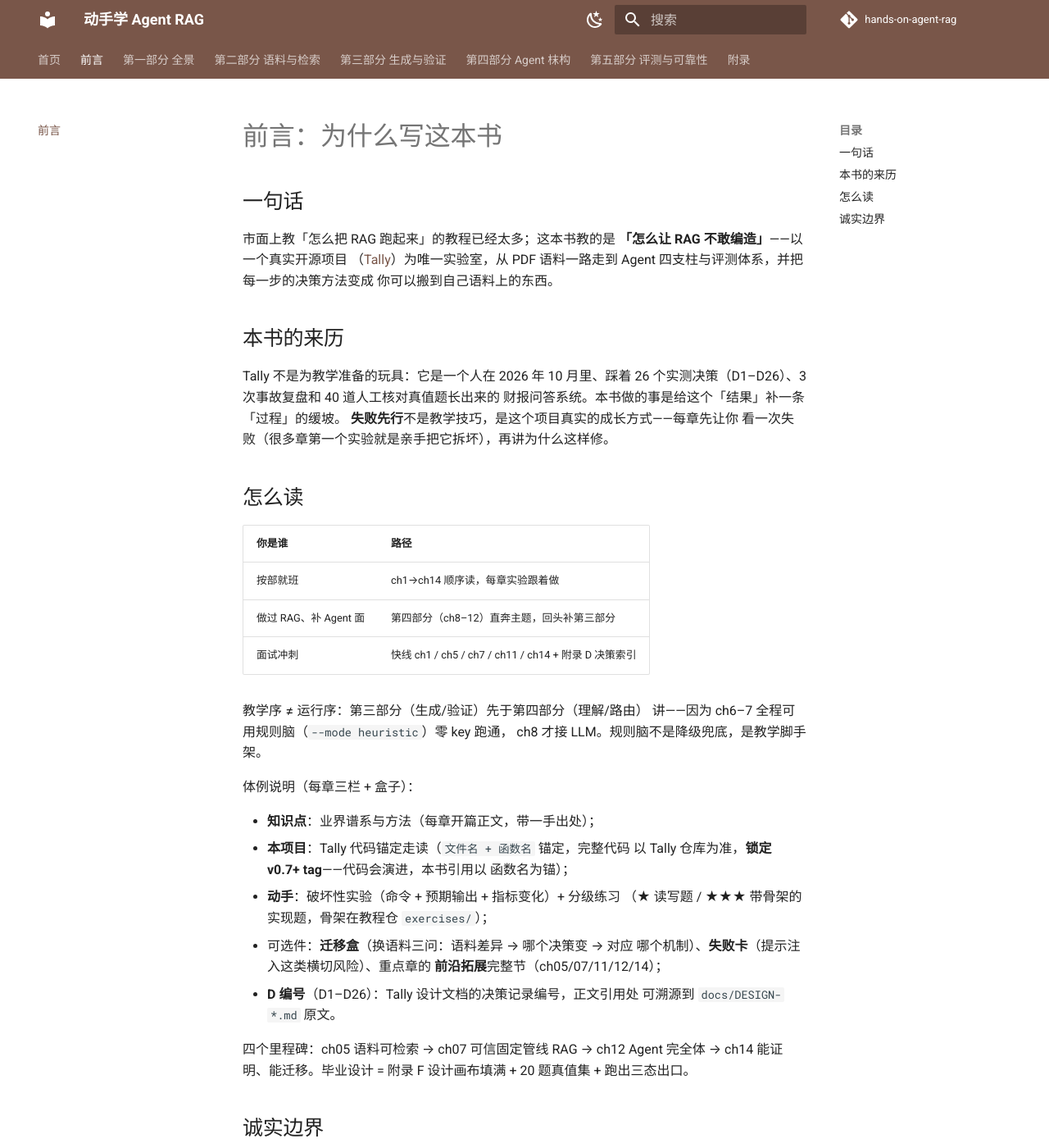
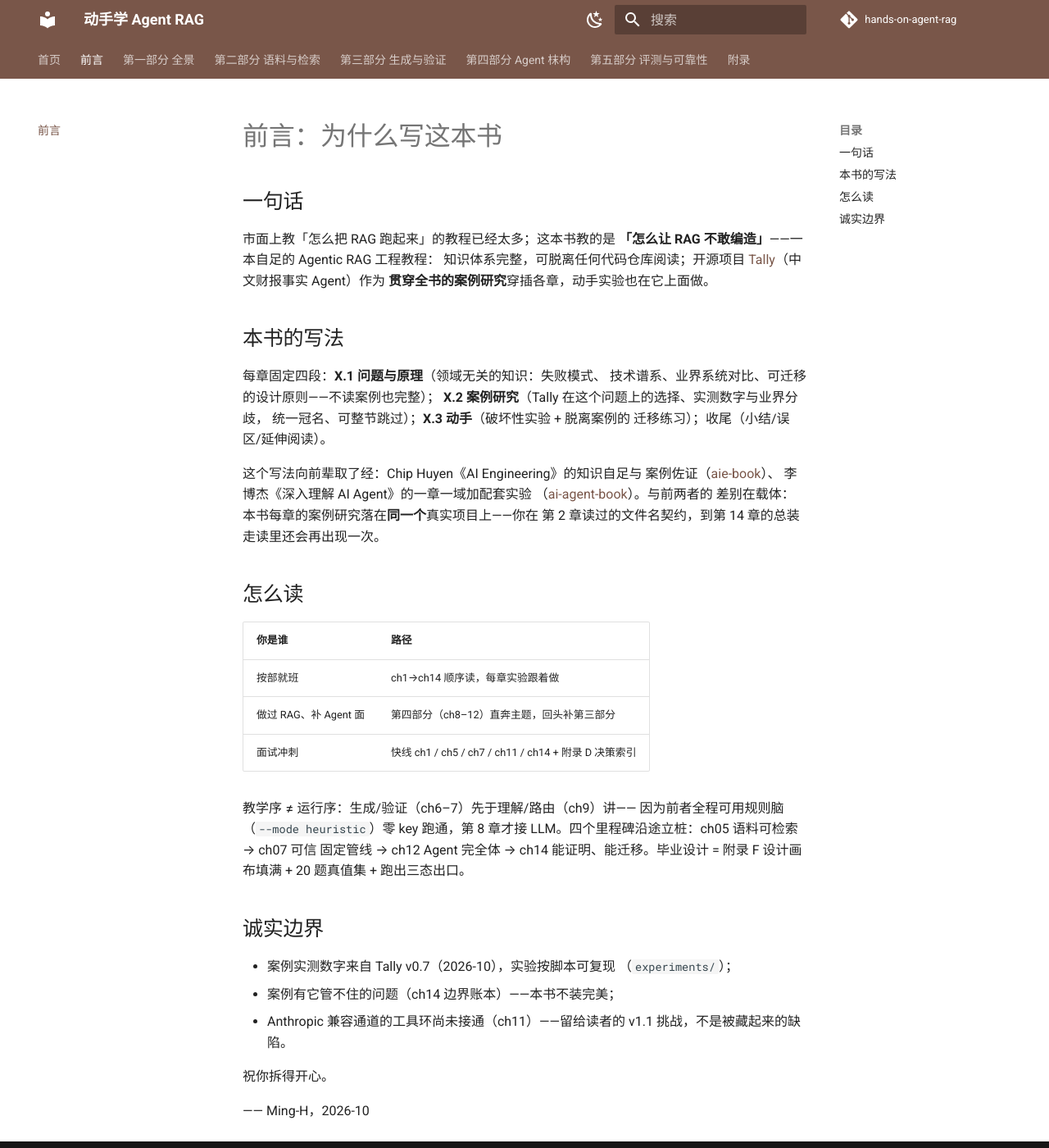
Before and after one commit to Ming-H/hands-on-agent-rag, an MkDocs documentation site: the page built from docs/preface.md, in a window 1280 px wide and 1400 px high. Shown: the whole window at 82% size. Built offline with MkDocs 1.6.1 and Material for MkDocs 9.7.7, drawn with Linux system fonts in a browser that asks for light colours; comment, search, counter and statistics services are not loaded; some of the changed text lies outside the part shown.

Commit message:
feat(appendix-d,index,preface,readme): 案例全量档案收纳 + 自足教程定位
- 附录 D 扩容：八守卫全表/UNDERSTAND_PROMPT 全文/五层口径全表+六对
  降权注释/抽取式打分四权重/P1–P3 事故档案——正文只留决策与数字
- preface：写法说明（四段模板+可跳过案例研究+三参照取法）
- index/README：定位句改「自足教程 + Tally 贯穿案例」；动效图条目移除；
  进度补 v0.6

Co-Authored-By: Claude Opus 4.8 <noreply@anthropic.com>

````diff
--- a/docs/appendix-d-decisions.md
+++ b/docs/appendix-d-decisions.md
@@ -23,3 +23,98 @@ Tally 的每个设计决策都有编号与原文（`docs/DESIGN-*.md`），这
 
 另有三条事故复盘（P1 幽灵块 / P2 页眉空格漂移 / P3 测试清库）在
 `docs/EXPLAINER.md`——每条配一个永久回归测试名。
+
+## 案例研究全量档案（正文压缩后的完整版收录）
+
+> v0.6 起正文案例研究只留决策与数字，全量表与全文收纳于此。
+
+### D-1 八守卫全表（graph.py: understand，第 9 章）
+
+| # | 守卫 | 防的事故（实测）| 动作 |
+|---|---|---|---|
+| 1 | 趋势守卫 | 趋势问句判成 summary（单文档残渣）| summary→trend |
+| 2 | 公司漏检 | compare 漏抽一家（多跳退化单查）| 规则子串结果补全 |
+| 3 | 公司纠偏 | 抽出语料外幻觉公司 | 回退规则名单 |
+| 4 | 意图守卫 | 「哪家赚得多」判 metric | ≥2 公司+对比词→compare |
+| 5 | 期间覆盖 | 「半年度」抽成 FY（年报洪水）| 规则非空即覆盖 |
+| 6 | trend 必要条件 | 「预计…多少」幻觉成 trend | 无趋势词降级 |
+| 7 | 对称升级 | 单季差分题进 agent 环全灭（模型自己差不出 Q4=FY−Q3）| 规则判 trend 则升级 |
+| 8 | 股价/涨跌拒答 | 拿财报数字答行情 | 归 other 拒答 |
+
+### D-2 UNDERSTAND_PROMPT 全文（graph.py，模型实际收到）
+
+```text
+你是财报问答系统的查询理解器。从用户问题抽取 JSON：
+{"intent":"metric|summary|compare|other",
+ "companies":["公司名"],"period":"H1|Q1|Q3|FY|","reason":"一句话"}
+
+规则：
+companies 原样取自问题中的公司名（没有则空数组）；
+period 按财报日历（一季度/一季报/Q1→Q1，半年度/中报/二季度→H1，
+  三季→Q3，年度/年报/四季度→FY，仅提年份不提期间
+  （如「2025 年营收」）也算 FY，未提及则空串）；
+intent：
+  metric   = 问具体数字/指标/事实/原因/归因（需要检索证据句）
+  trend    = 跨期趋势/多期对比；问投资建议也归 trend
+  summary  = 要整体概览/总结全篇
+  compare  = 对比多家公司
+  other    = 闲聊或超纲
+
+注意「XX变动的原因」是 metric 不是 summary，
+「最近几个季度的趋势」是 trend 不是 summary。
+```
+
+四要点：枚举白名单写进 prompt；口语映射表明说；边界反例钉最易
+混处；失败抛 ValueError 退规则。
+
+### D-3 五层口径防线全表与六对降权注释（第 7 章）
+
+| 层 | 位置 | 防什么 | 代价 |
+|---|---|---|---|
+| ① stitch_adjacent 拼块 | 检索后 | 标签与数值分家 | 块变长 |
+| ② 行级抽取+标签上下文 | trend pick | 「指标词后第一个大数」+前邻 20 字口径检查 | —— |
+| ③ 配对口径降权 ×6 对 | answer.py | 问 X 时同胞指标 Y 的句子 ×0.3 | 规则维护 |
+| ④ caliber_mismatch 数值闸 | graph.py（D22）| 问具名口径→大数必须在该口径标签行 | 误杀风险 |
+| ⑤ forbid_keywords | evals/*.json | 评测层反向断言 | —— |
+
+六对降权注释节选（注释即实测档案）：
+
+```python
+# tally/answer.py（节选）
+# ① 问扣非：无「扣除/扣非」的净利润句是归母口径（茅台 2026H1 实测
+#    445.17 亿散文句顶掉 44,464,207,646.01）
+if (("扣非" in q_raw or "扣除非" in q_raw)
+        and "净利润" in s and "扣除" not in s and "扣非" not in s):
+    score *= 0.3
+# ③ 问总收入：营业收入句是子口径不是总口径（真值 92,278,072,083.21
+#    被营业收入行冒充，2026H1 p30）
+if "总收入" in q_raw and "营业收入" in s and "总收入" not in s:
+    score *= 0.3
+```
+
+设计取舍：降权不跳过（×0.3 而非 continue——双口径问句仍要看到
+对方）；注释带实测数字（删规则前先跑注释里的案例）。
+
+### D-4 抽取式打分四权重（answer.py，第 6 章）
+
+```python
+# extractive_answer（打分核心，节选）
+overlap = len(q & stoks)                    # ① 查询 token 重叠；零重叠句出局
+score = overlap * (1.4 if has_num else 1.0) + (0.2 if h.chunk.num_notes else 0.0)
+# ② 数字句优先 ×1.4：财报问答多在问数字（条目序号要求 ≥2 位或小数）
+if not has_num and any(w in state["query"] for w in ("多少", "几")):
+    score *= 0.3
+# ③ 数字问句下无数字句强降权：表头行词面完美却无值
+# ④ 配对口径降权（见 D-3）
+```
+
+四个权重每条都是一次实测翻车后加的；抽取式不是「抄 top1」，是
+带领域知识的打分器——「丑但真」却准的原因。
+
+### D-5 事故档案（P1–P3）
+
+| 事故 | 现象 | 根因 | 永久测试 |
+|---|---|---|---|
+| P1 幽灵块 | 重摄取后检索仍命中旧页眉块 | INSERT OR REPLACE 换 rowid，旧 fts 行没人清；首轮修复的两个事务间还有崩溃窗口 | test_readd_after_drop_no_ghost / test_add_doc_failure_is_atomic |
+| P2 页眉空格漂移 | 页眉剥离对部分页失效 | PDF 抽取空格逐页漂移，逐字比对失效 | 归一化剥空白+数字（EXPLAINER）|
+| P3 测试清库 | 测试跑完真实库被清 | 共享 DB 路径 | conftest 隔离 + TALLY_DB 纪律 |
--- a/docs/preface.md
+++ b/docs/preface.md
@@ -3,18 +3,25 @@
 ## 一句话
 
 市面上教「怎么把 RAG 跑起来」的教程已经太多；这本书教的是
-**「怎么让 RAG 不敢编造」**——以一个真实开源项目
-（[Tally](https://github.com/Ming-H/tally)）为唯一实验室，从 PDF
-语料一路走到 Agent 四支柱与评测体系，并把每一步的决策方法变成
-你可以搬到自己语料上的东西。
+**「怎么让 RAG 不敢编造」**——一本自足的 Agentic RAG 工程教程：
+知识体系完整，可脱离任何代码仓库阅读；开源项目
+[Tally](https://github.com/Ming-H/tally)（中文财报事实 Agent）作为
+**贯穿全书的案例研究**穿插各章，动手实验也在它上面做。
 
-## 本书的来历
+## 本书的写法
 
-Tally 不是为教学准备的玩具：它是一个人在 2026 年 10 月里、踩着
-26 个实测决策（D1–D26）、3 次事故复盘和 40 道人工核对真值题长出来的
-财报问答系统。本书做的事是给这个「结果」补一条「过程」的缓坡。
-**失败先行**不是教学技巧，是这个项目真实的成长方式——每章先让你
-看一次失败（很多章第一个实验就是亲手把它拆坏），再讲为什么这样修。
+每章固定四段：**X.1 问题与原理**（领域无关的知识：失败模式、
+技术谱系、业界系统对比、可迁移的设计原则——不读案例也完整）；
+**X.2 案例研究**（Tally 在这个问题上的选择、实测数字与业界分歧，
+统一冠名、可整节跳过）；**X.3 动手**（破坏性实验 + 脱离案例的
+迁移练习）；收尾（小结/误区/延伸阅读）。
+
+这个写法向前辈取了经：Chip Huyen《AI Engineering》的知识自足与
+案例佐证（[aie-book](https://github.com/chiphuyen/aie-book)）、
+李博杰《深入理解 AI Agent》的一章一域加配套实验
+（[ai-agent-book](https://github.com/bojieli/ai-agent-book)）。与前两者的
+差别在载体：本书每章的案例研究落在**同一个**真实项目上——你在
+第 2 章读过的文件名契约，到第 14 章的总装走读里还会再出现一次。
 
 ## 怎么读
 
@@ -24,36 +31,19 @@ Tally 不是为教学准备的玩具：它是一个人在 2026 年 10 月里、
 | 做过 RAG、补 Agent 面 | 第四部分（ch8–12）直奔主题，回头补第三部分 |
 | 面试冲刺 | 快线 ch1 / ch5 / ch7 / ch11 / ch14 + 附录 D 决策索引 |
 
-教学序 ≠ 运行序：第三部分（生成/验证）先于第四部分（理解/路由）
-讲——因为 ch6–7 全程可用规则脑（`--mode heuristic`）零 key 跑通，
-ch8 才接 LLM。规则脑不是降级兜底，是教学脚手架。
-
-体例说明（每章三栏 + 盒子）：
-
-- **知识点**：业界谱系与方法（每章开篇正文，带一手出处）；
-- **本项目**：Tally 代码锚定走读（`文件名 + 函数名` 锚定，完整代码
-  以 Tally 仓库为准，**锁定 v0.7+ tag**——代码会演进，本书引用以
-  函数名为锚）；
-- **动手**：破坏性实验（命令 + 预期输出 + 指标变化）+ 分级练习
-  （★ 读写题 / ★★★ 带骨架的实现题，骨架在教程仓 `exercises/`）；
-- 可选件：**迁移盒**（换语料三问：语料差异 → 哪个决策变 → 对应
-  哪个机制）、**失败卡**（提示注入这类横切风险）、重点章的
-  **前沿拓展**完整节（ch05/07/11/12/14）；
-- **D 编号**（D1–D26）：Tally 设计文档的决策记录编号，正文引用处
-  可溯源到 `docs/DESIGN-*.md` 原文。
-
-四个里程碑：ch05 语料可检索 → ch07 可信固定管线 RAG → ch12 Agent
-完全体 → ch14 能证明、能迁移。毕业设计 = 附录 F 设计画布填满 +
-20 题真值集 + 跑出三态出口。
+教学序 ≠ 运行序：生成/验证（ch6–7）先于理解/路由（ch9）讲——
+因为前者全程可用规则脑（`--mode heuristic`）零 key 跑通，第 8
+章才接 LLM。四个里程碑沿途立桩：ch05 语料可检索 → ch07 可信
+固定管线 → ch12 Agent 完全体 → ch14 能证明、能迁移。毕业设计 =
+附录 F 设计画布填满 + 20 题真值集 + 跑出三态出口。
 
 ## 诚实边界
 
-- 本书全部实测数字来自 Tally v0.7（2026-10）；标 ★ 的实验在作者机
-  验证过，其余按脚本可复现（`experiments/`）；
-- Tally 有它管不住的问题（ch14 边界账本）——本书不装完美；
-- Anthropic 兼容通道的 ReAct 工具环尚未接通（ch11 详述，OpenAI
-  兼容远端 v0.7.1 已接）——这是留给读者的 v1.1 挑战，不是被藏
-  起来的缺陷。
+- 案例实测数字来自 Tally v0.7（2026-10），实验按脚本可复现
+  （`experiments/`）；
+- 案例有它管不住的问题（ch14 边界账本）——本书不装完美；
+- Anthropic 兼容通道的工具环尚未接通（ch11）——留给读者的
+  v1.1 挑战，不是被藏起来的缺陷。
 
 祝你拆得开心。
 
````
Also changed, not shown: README.md (+2 -2 lines), docs/index.md (+21 -23 lines).
